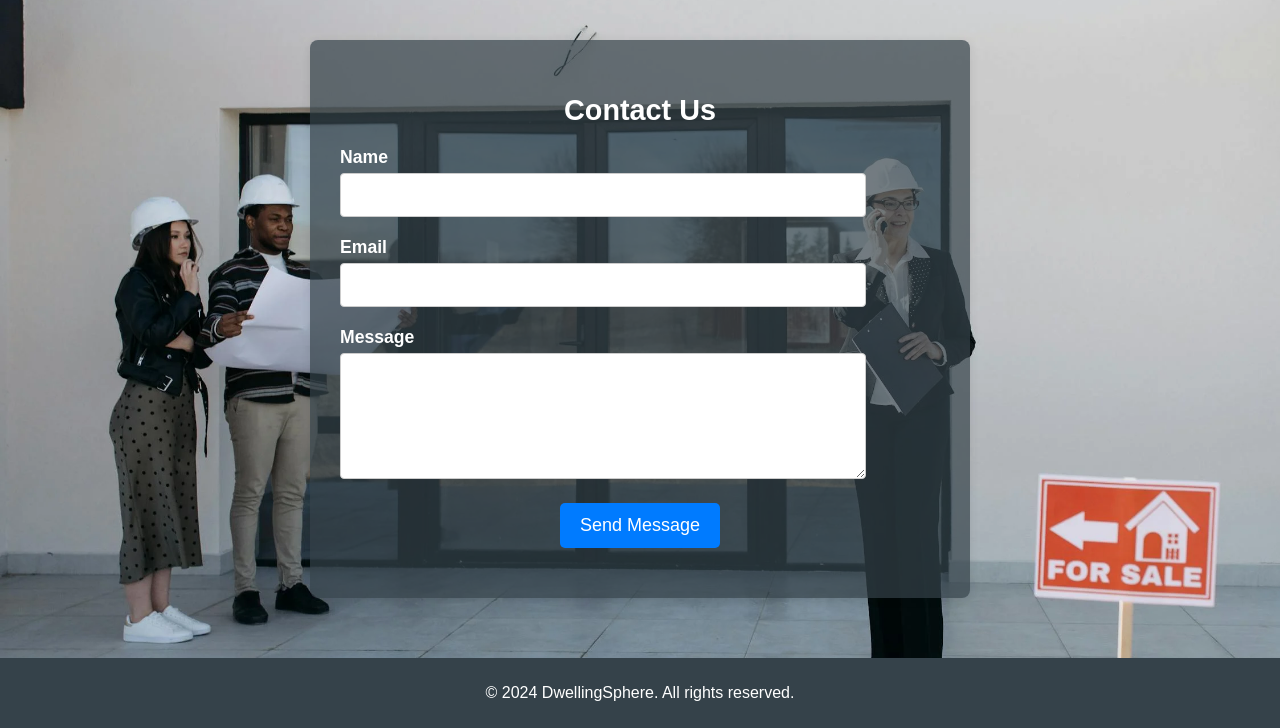
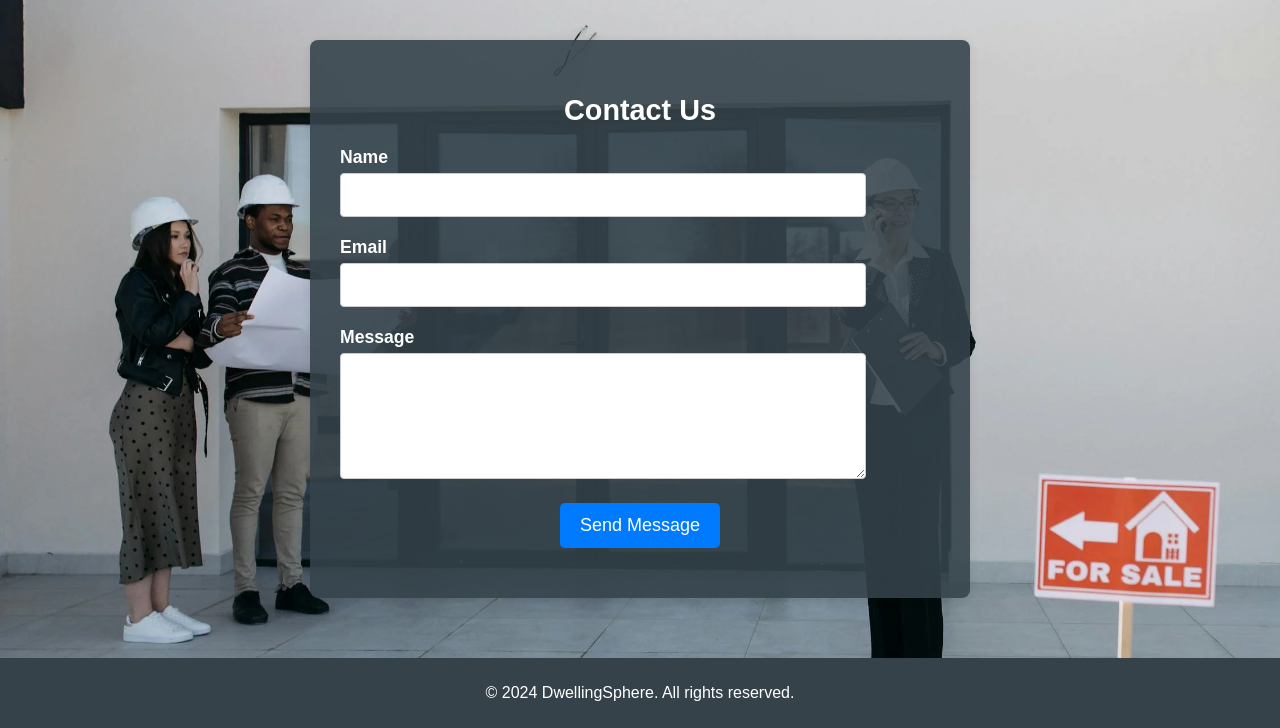
Before and after one commit to Reemaalbrahim/DwellingSphere, a Django app: page /contact/ in a window 1280 px wide. Shown: the part 118-846 px from the top of the page. Run offline with Django 5.2, Linux system fonts and the light colour scheme.

```diff
--- a/DwellingSphere/designers/templates/designers/designer_list.html
+++ b/DwellingSphere/designers/templates/designers/designer_list.html
@@ -25,7 +25,7 @@
     }
 
     .designer-card {
-        background-color: #343b423b;
+        background-color: #343b4252;
         color: #343b42c5;
         margin: 10px;
         padding: 20px;
--- a/DwellingSphere/main_app/templates/main_app/contact.html
+++ b/DwellingSphere/main_app/templates/main_app/contact.html
@@ -37,7 +37,7 @@
     }
 
     .contact-form {
-        background-color: #35424aaf; /* Slightly transparent dark background */
+        background-color: #35424ae0; /* Slightly transparent dark background */
         border-radius: 8px;
         color: #ffffff;
         box-shadow: 0 2px 10px rgba(0, 0, 0, 0.1);
```
Also changed, not shown: DwellingSphere/db.sqlite3, DwellingSphere/main_app/static/images/moha.jpg (added), DwellingSphere/media/images/Abdu.jpg (added), DwellingSphere/media/images/Abdu_P1pQNFg.jpg (added), DwellingSphere/media/images/adam.jpg (added), DwellingSphere/media/images/moha.jpg (added).
